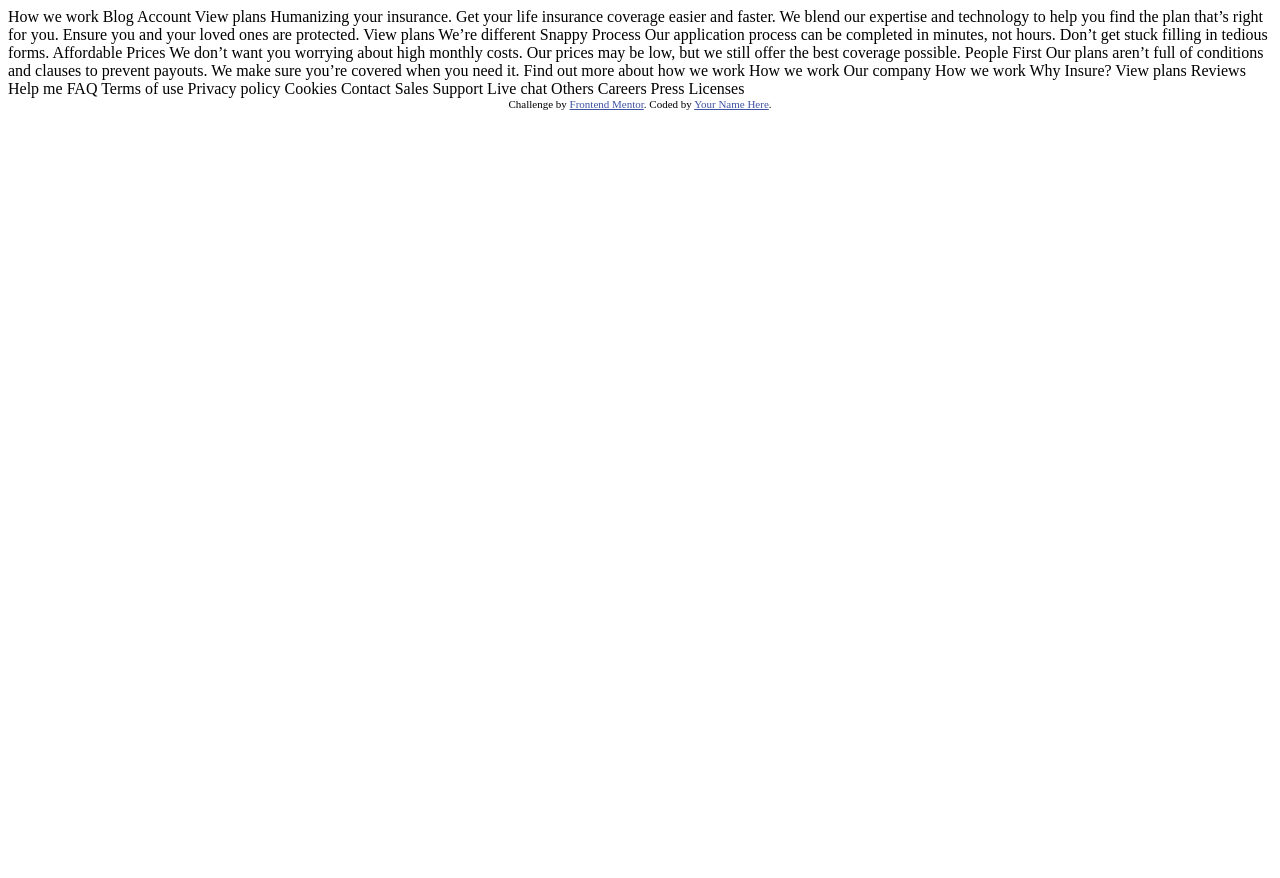
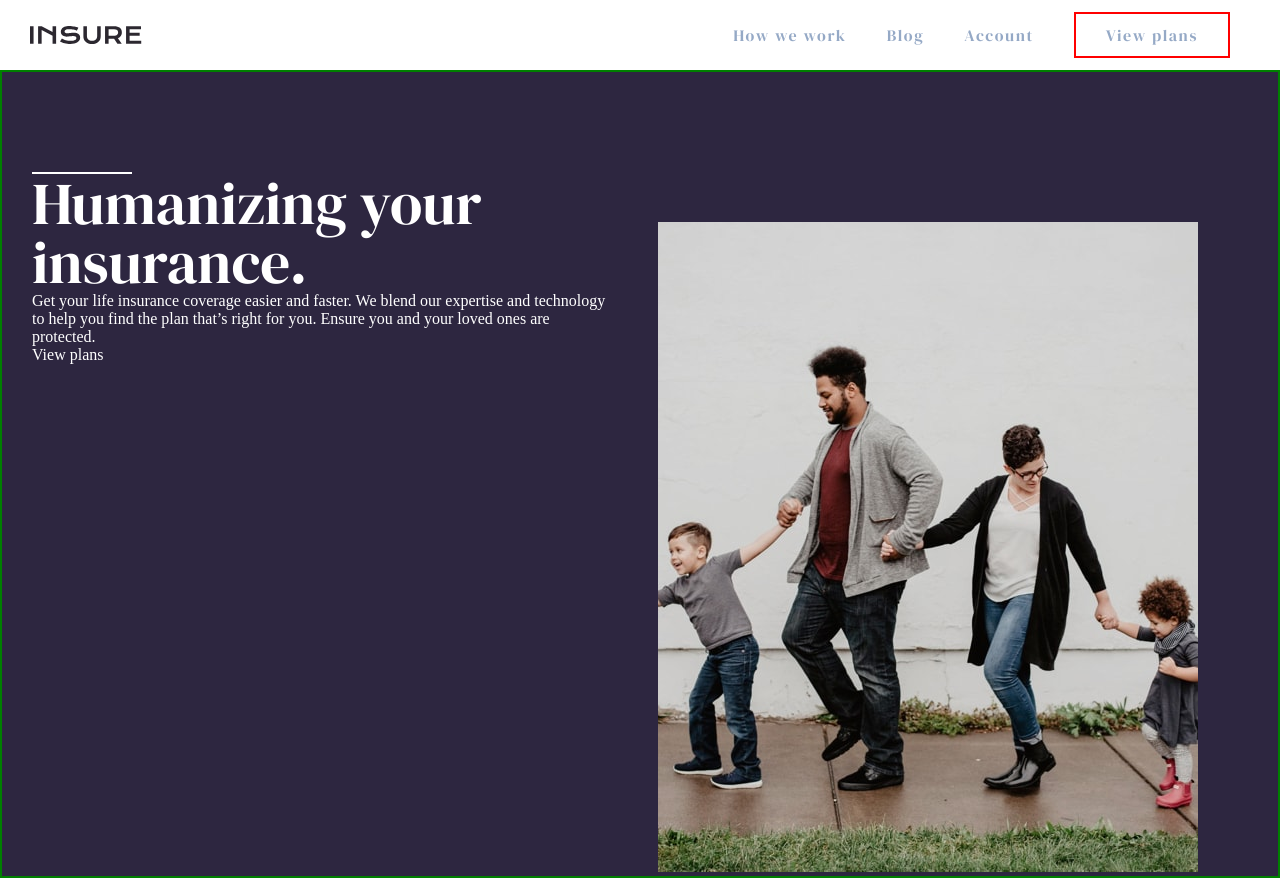
Before and after one commit to ZyoGo/insure-landing-page, a plain HTML site: page index.html in a window 1280 px wide. Before the commit the page ends 800 px from the top, so only its background shows below. Drawn offline with Linux system fonts and the light colour scheme.

Commit message:
add jumbotron 50%

```diff
--- a/index.html
+++ b/index.html
@@ -1,85 +1,72 @@
 <!DOCTYPE html>
 <html lang="en">
+
 <head>
-  <meta charset="UTF-8">
-  <meta name="viewport" content="width=device-width, initial-scale=1.0"> <!-- displays site properly based on user's device -->
+    <meta charset="UTF-8" />
+    <meta name="viewport" content="width=device-width, initial-scale=1.0" />
+    <!-- displays site properly based on user's device -->
 
-  <link rel="icon" type="image/png" sizes="32x32" href="./images/favicon-32x32.png">
+    <link rel="icon" type="image/png" sizes="32x32" href="./images/favicon-32x32.png" />
+    <link rel="stylesheet" href="style.css" />
+    <title>Frontend Mentor | Insure landing page</title>
 
-  <title>Frontend Mentor | Insure landing page</title>
+    <!-- Feel free to remove these styles or customise in your own stylesheet 👍 -->
+    <style>
+        .attribution {
+            font-size: 11px;
+            text-align: center;
+        }
 
-  <!-- Feel free to remove these styles or customise in your own stylesheet 👍 -->
-  <style>
-    .attribution { font-size: 11px; text-align: center; }
-    .attribution a { color: hsl(228, 45%, 44%); }
-  </style>
+        .attribution a {
+            color: hsl(228, 45%, 44%);
+        }
+    </style>
 </head>
+
 <body>
+    <header>
+        <img src="images/logo.svg" alt="logo Insure">
+        <nav>
+            <ul class="flex">
+                <li>How we work</li>
+                <li>Blog</li>
+                <li>Account</li>
+                <li class="vpl-hover">View plans</li>
+            </ul>
+        </nav>
+    </header>
+    <main>
+        <div class="container-jumbotron">
+            <div class="jumbotron-left">
+                <div class="jumbotron-left-border"></div>
+                <h2>Humanizing your insurance.</h2>
+                <p>Get your life
+                    insurance coverage easier and faster. We blend our expertise and technology
+                    to help you find the plan that’s right for you. Ensure you and your loved
+                    ones are protected.</p>
+                <span>View plans</span>
+            </div>
+            <div class="jumbotron-right">
+                <img src="images/image-intro-desktop.jpg" alt="Image-Intro">
+            </div>
+        </div>
+    </main>
+    <!--    We’re different Snappy Process Our
+    application process can be completed in minutes, not hours. Don’t get stuck
+    filling in tedious forms. Affordable Prices We don’t want you worrying about
+    high monthly costs. Our prices may be low, but we still offer the best
+    coverage possible. People First Our plans aren’t full of conditions and
+    clauses to prevent payouts. We make sure you’re covered when you need it.
+    Find out more about how we work How we work Our company How we work Why
+    Insure? View plans Reviews Help me FAQ Terms of use Privacy policy Cookies
+    Contact Sales Support Live chat Others Careers Press Licenses -->
 
-  How we work
-  Blog
-  Account
-  View plans
+    <!-- <div class="attribution">
+      Challenge by
+      <a href="https://www.frontendmentor.io?ref=challenge" target="_blank"
+        >Frontend Mentor</a
+      >. Coded by <a href="#">Your Name Here</a>. -->
+    </div>
+</body>
 
-  Humanizing your insurance.
-
-  Get your life insurance coverage easier and faster. We blend our expertise
-  and technology to help you find the plan that’s right for you. Ensure you
-  and your loved ones are protected.
-
-  View plans
-
-  We’re different
-
-  Snappy Process
-
-  Our application process can be completed in minutes, not hours. Don’t get
-  stuck filling in tedious forms.
-
-  Affordable Prices
-
-  We don’t want you worrying about high monthly costs. Our prices may be low,
-  but we still offer the best coverage possible.
-
-  People First
-
-  Our plans aren’t full of conditions and clauses to prevent payouts. We make
-  sure you’re covered when you need it.
-
-  Find out more about how we work
-
-  How we work
-
-  Our company
-
-  How we work
-  Why Insure?
-  View plans
-  Reviews
-
-  Help me
-
-  FAQ
-  Terms of use
-  Privacy policy
-  Cookies
-
-  Contact
-
-  Sales
-  Support
-  Live chat
-
-  Others
-
-  Careers
-  Press
-  Licenses
-
-
-  <div class="attribution">
-    Challenge by <a href="https://www.frontendmentor.io?ref=challenge" target="_blank">Frontend Mentor</a>.
-    Coded by <a href="#">Your Name Here</a>.
-  </div>
-</body>
 </html>
--- /dev/null
+++ b/style.scss
@@ -0,0 +1,119 @@
+//font from google
+@import url("https://fonts.googleapis.com/css2?family=Karla:wght@400;700&display=swap");
+@import url("https://fonts.googleapis.com/css2?family=DM+Serif+Display&display=swap");
+
+//color
+//primary color
+$cl-darkViolet: hsl(256, 26%, 20%);
+$cl-grayishBlue: hsl(216, 30%, 68%);
+
+//netural color
+$cl-veryDarkViolet: hsl(270, 9%, 17%);
+$cl-darkGrayishViolet: hsl(273, 4%, 51%);
+$cl-veryLightGray: hsl(0, 0%, 98%);
+
+//font
+$f-karla: "Karla", sans-serif;
+$f-dm: "DM Serif Display", serif;
+
+//config global
+.flex {
+    display: flex;
+}
+
+.flex-column {
+    flex-direction: column;
+}
+
+.cl-white {
+    color: white;
+}
+
+.f-weight400 {
+    font-weight: 400;
+}
+
+.f-weight700 {
+    font-weight: 700;
+}
+
+.vpl-hover-nav {
+    border: 2px solid red;
+    padding: 5px 30px;
+}
+
+//config
+* {
+    margin: 0;
+    padding: 0;
+    box-sizing: border-box;
+}
+
+body {
+    font-size: 16px;
+    // width: 1440px;
+}
+
+//header (navbar)
+header {
+    display: flex;
+    justify-content: space-between;
+    align-items: center;
+    height: 70px;
+    // border: 2px solid black;
+
+    img {
+        display: flex;
+        margin-left: 30px;
+    }
+
+    nav {
+        // width: 600px;
+
+        // border: 2px solid red;
+        ul {
+            margin-right: 30px;
+            font-family: $f-dm;
+            font-weight: 400;
+            letter-spacing: 0.1em;
+            color: $cl-grayishBlue;
+            list-style: none;
+
+            li {
+                margin: auto 20px;
+            }
+        }
+    }
+}
+
+//jumbotron
+.container-jumbotron {
+    // height: 800px;
+    background-color: $cl-darkViolet;
+    border: 2px solid green;
+    display: flex;
+    color: white;
+    .jumbotron-left {
+        display: flex;
+        flex-direction: column;
+        margin: 100px 50px 0 30px;
+        h2 {
+            font-family: $f-dm;
+            font-size: 3.7rem;
+            font-weight: 400;
+            line-height: 1em;
+        }
+    }
+    .jumbotron-left-border {
+        width: 100px;
+        border: 1px solid white;
+    }
+    .jumbotron-right {
+        margin: 150px 80px 0 0;
+    }
+}
+
+.vpl-hover {
+    border: 2px solid red;
+    padding: 10px 30px;
+}
```
Also changed, not shown: style.css (added), 2 other files.
